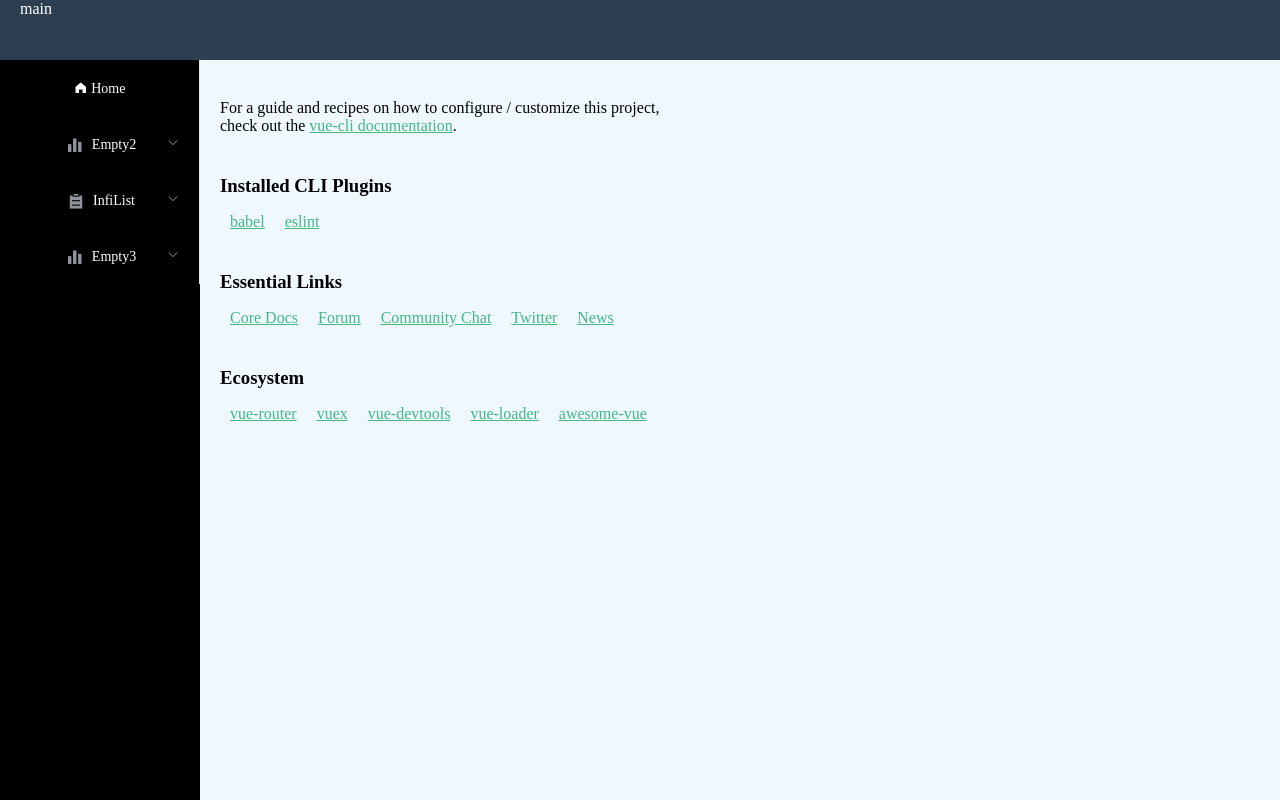
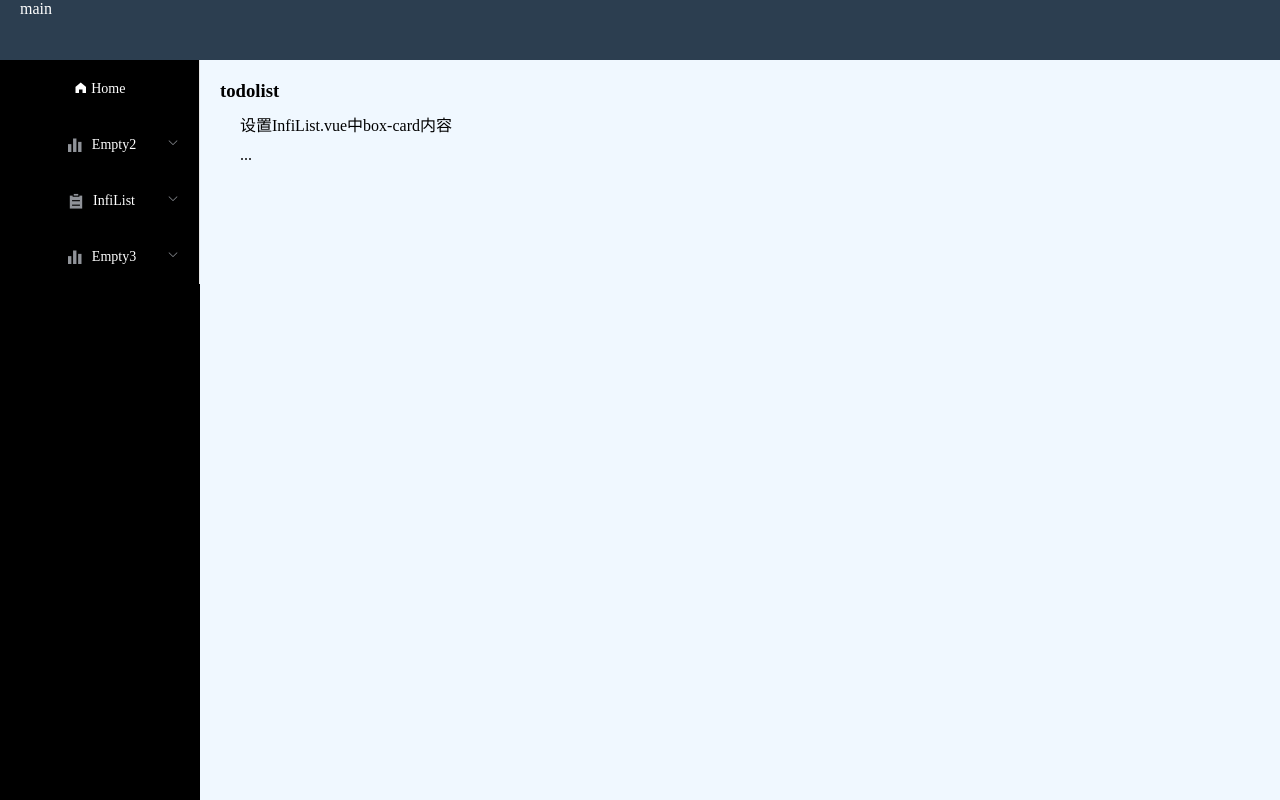
Before and after one commit to MadLogarithm/Vue2_elementUI_test, a Vue app: page /#/home in a window 1280 px wide. Built offline with nearby package versions, Linux system fonts and the light colour scheme.

Commit message:
Write todolist in HelloWorld.vue.

```diff
--- a/src/components/HelloWorld.vue
+++ b/src/components/HelloWorld.vue
@@ -1,52 +1,33 @@
 <template>
   <div class="hello">
-    <h1>{{ msg }}</h1>
-    <p>
-      For a guide and recipes on how to configure / customize this project,<br>
-      check out the
-      <a href="https://cli.vuejs.org" target="_blank" rel="noopener">vue-cli documentation</a>.
-    </p>
-    <h3>Installed CLI Plugins</h3>
+    <h3>todolist</h3>
     <ul>
-      <li><a href="https://github.com/vuejs/vue-cli/tree/dev/packages/%40vue/cli-plugin-babel" target="_blank" rel="noopener">babel</a></li>
-      <li><a href="https://github.com/vuejs/vue-cli/tree/dev/packages/%40vue/cli-plugin-eslint" target="_blank" rel="noopener">eslint</a></li>
+      设置InfiList.vue中box-card内容
     </ul>
-    <h3>Essential Links</h3>
     <ul>
-      <li><a href="https://vuejs.org" target="_blank" rel="noopener">Core Docs</a></li>
-      <li><a href="https://forum.vuejs.org" target="_blank" rel="noopener">Forum</a></li>
-      <li><a href="https://chat.vuejs.org" target="_blank" rel="noopener">Community Chat</a></li>
-      <li><a href="https://twitter.com/vuejs" target="_blank" rel="noopener">Twitter</a></li>
-      <li><a href="https://news.vuejs.org" target="_blank" rel="noopener">News</a></li>
-    </ul>
-    <h3>Ecosystem</h3>
-    <ul>
-      <li><a href="https://router.vuejs.org" target="_blank" rel="noopener">vue-router</a></li>
-      <li><a href="https://vuex.vuejs.org" target="_blank" rel="noopener">vuex</a></li>
-      <li><a href="https://github.com/vuejs/vue-devtools#vue-devtools" target="_blank" rel="noopener">vue-devtools</a></li>
-      <li><a href="https://vue-loader.vuejs.org" target="_blank" rel="noopener">vue-loader</a></li>
-      <li><a href="https://github.com/vuejs/awesome-vue" target="_blank" rel="noopener">awesome-vue</a></li>
+      ...
     </ul>
   </div>
 </template>
 
 <script>
 export default {
-  name: 'HelloWorld',
+  name: "HelloWorld",
   props: {
-    msg: String
-  }
-}
+    msg: String,
+  },
+};
 </script>
 
 <!-- Add "scoped" attribute to limit CSS to this component only -->
 <style scoped>
 h3 {
-  margin: 40px 0 0;
+  margin: 0 0 0;
 }
 ul {
   list-style-type: none;
   padding: 0;
+  margin: 10px 20px;
 }
 li {
   display: inline-block;
```
